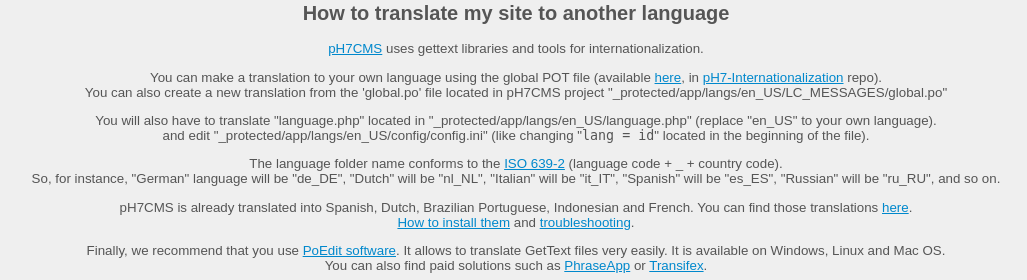
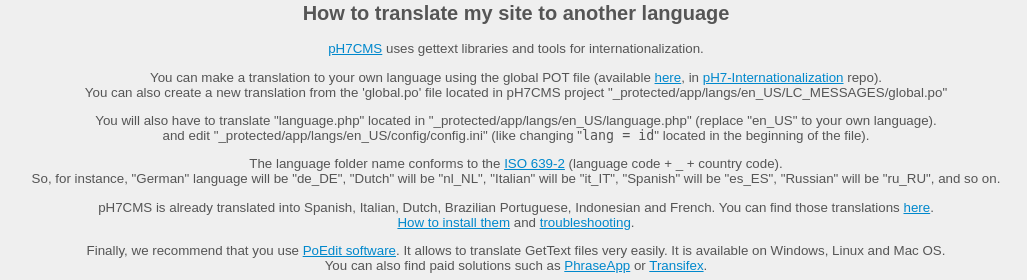
Before and after one commit to pH7Software/pH7-Documentation, a PHP site: page /en/how-to-translate-to-another-language in a window 1280 px wide. Shown: the part 65-345 px from the top of the page, without its empty margins (124-1151 px from the left). Run offline with PHP 8.4, Linux system fonts and the light colour scheme.

Commit message:
[How To Translate] Add "Italian" as a translated language

```diff
--- a/data/en/how-to-translate-to-another-language.tpl
+++ b/data/en/how-to-translate-to-another-language.tpl
@@ -18,7 +18,7 @@
 </p>
 
 <p>
-   pH7CMS is already translated into Spanish, Dutch, Brazilian Portuguese, Indonesian and French. You can find those translations <a href="https://github.com/pH7Software/pH7-Internationalization">here</a>.<br />
+   pH7CMS is already translated into Spanish, Italian, Dutch, Brazilian Portuguese, Indonesian and French. You can find those translations <a href="https://github.com/pH7Software/pH7-Internationalization">here</a>.<br />
    <a href="https://github.com/pH7Software/pH7-Internationalization#how-to-install-those-languages">How to install them</a> and <a href="https://github.com/pH7Software/pH7-Internationalization#troubleshooting">troubleshooting</a>.
 </p>
 
```
